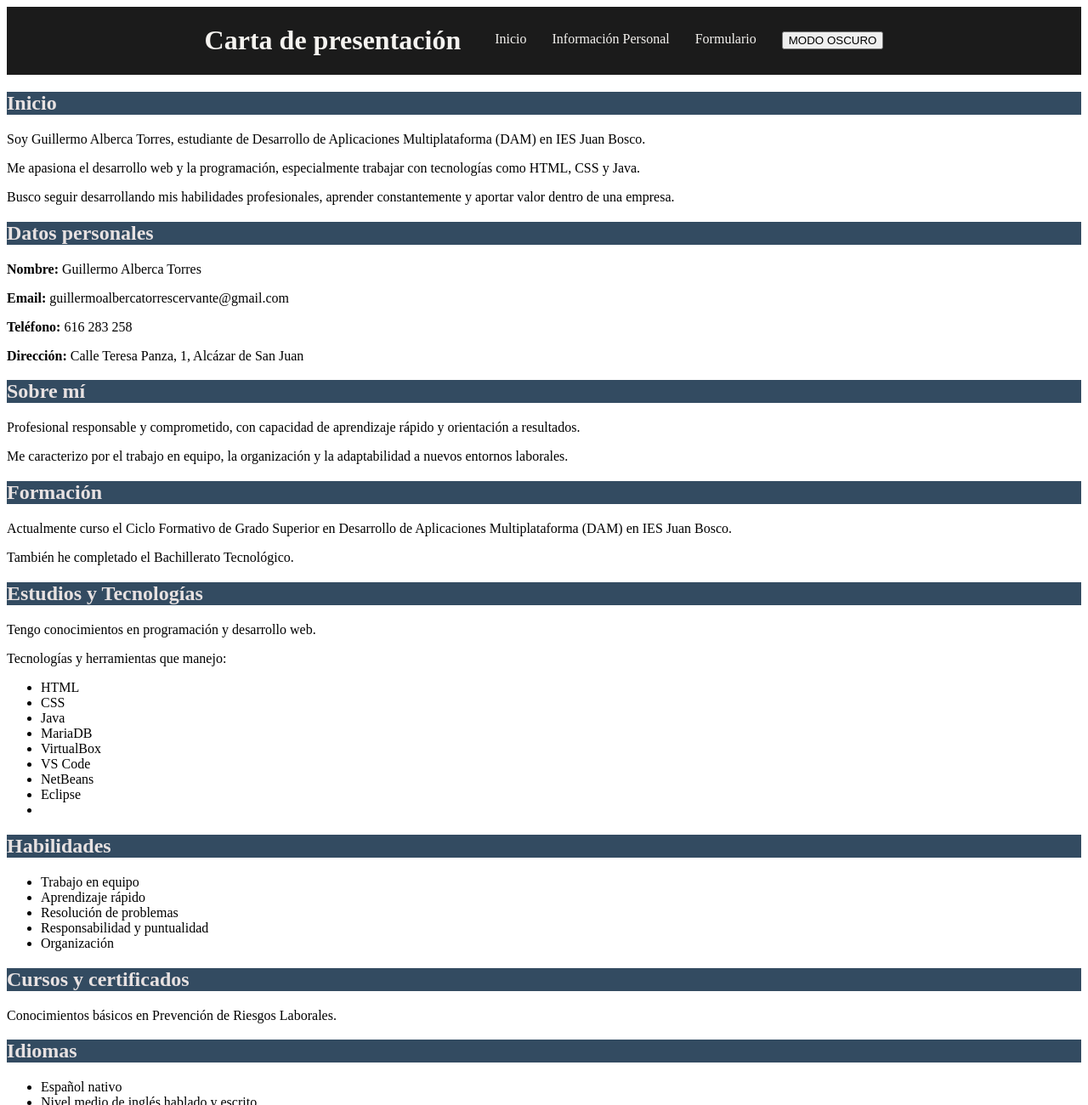
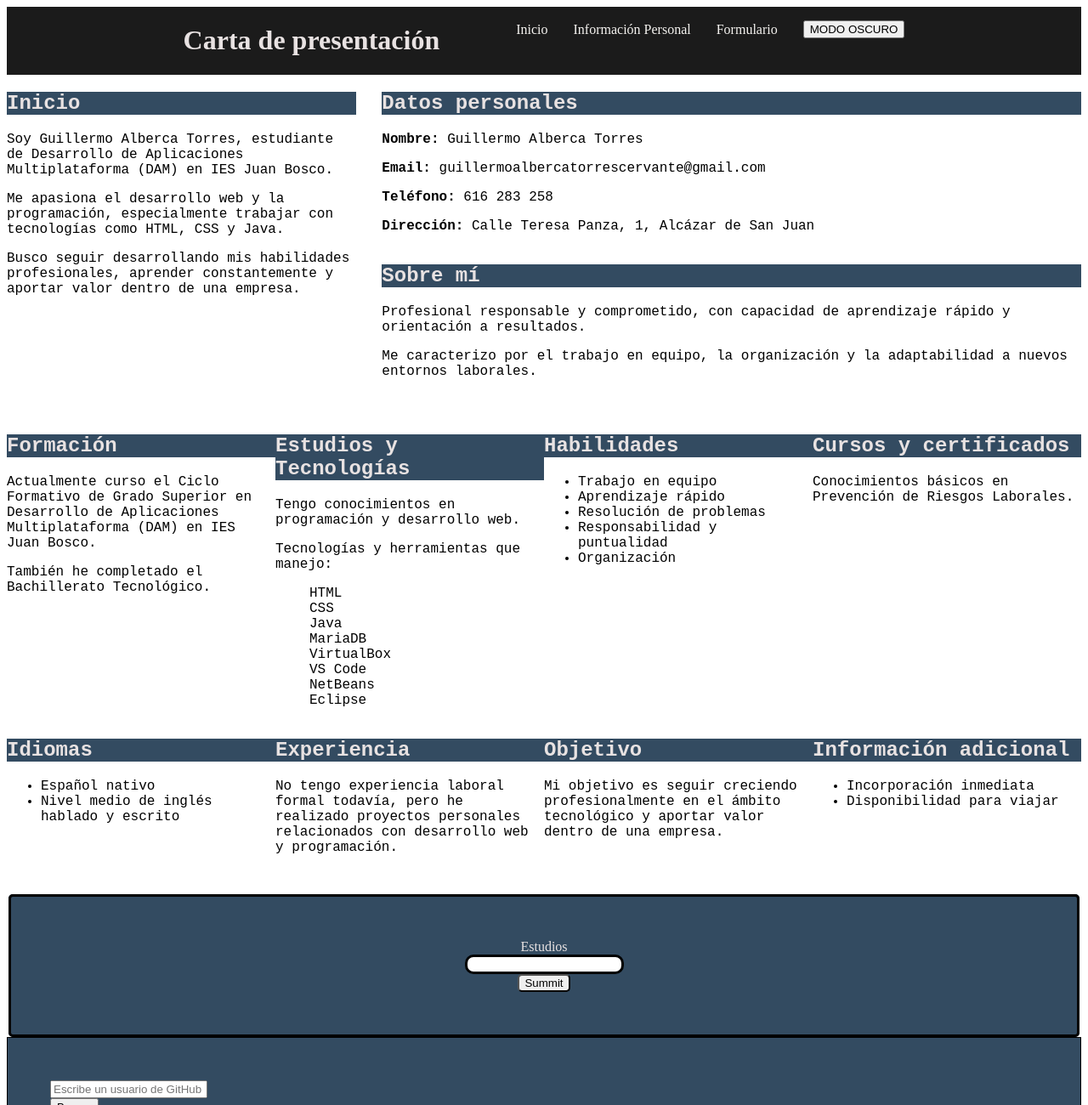
Before and after one commit to g3780076-web/Practicas-de-cojali, a plain HTML site: page PracticaHTML/index.html in a window 1280 px wide. Shown: the top 1300 px of the page at 85% size. Drawn offline with Linux system fonts and the light colour scheme.

Commit message:
Commit 11 y final  --> Hemos mejorado el css

```diff
--- a/css/style.css
+++ b/css/style.css
@@ -1,11 +1,89 @@
+/*ESTE CSS ES PARA LA PAGINA PRINCIPAL*/
+*{
+    box-sizing:border-box;
+}
+/*body{
+    background-color: rgb(56, 51, 51);
+}
+*/
+
+
+
+#datospersonales{
+    display: flex;
+}
+
+#forma2{
+    display:grid;
+    grid-template-columns: repeat(4,1fr);
+}
+
+
 header{
     display: flex;
     justify-content: center;
+    gap: 50px;
+    background-color: rgb(27, 27, 27);
+    color: rgb(232, 226, 226);
+}
+
+#text{
+    border: #000000 solid 3px;
+    border-radius: 10px;
+}
+#enviar{
+    border-radius: 5px;
+}
+.F{
+    display: flex;
     align-items: center;
+    justify-content: center;
+    flex-direction: column;
+    padding: 50px;
+     border: #000000 solid 3px;
+    border-radius: 5px;
+    background-color: rgb(51, 75, 97);
+}
+
+label{
+    color: rgb(232, 226, 226);
+}
+
+
+
+.card{
+    border-radius: 5px;
+    background-color: rgb(136, 139, 139);
+}
+
+
+.GH{
+    border: #000000 solid 1px;
+    padding: 50px;
+    background-color: rgb(51, 75, 97);
+}
+
+#repos a {
+    color: #000000;
+    text-decoration: none;
+    font-weight: bold;
+}
+
+#repos a:hover {
+    color: rgb(0, 0, 0);
     background-color: rgb(27, 27, 27);
     color: rgb(245, 243, 240);
 }
 
+
+
+
+
+.ul_Header{
+    display: flex;
+    gap: 30px;
+    flex-direction:row;
+}
 a{
     text-decoration: none;
     color: rgb(245, 243, 240);
@@ -15,30 +93,107 @@ a:hover{
     font-style: italic;
     text-decoration: overline;
 }
+a{
+    color: rgb(245, 243, 240);
+}
+
 
 .ul_Header{
     list-style: none;
     display: flex;
+    justify-content:center;
+    align-items: center;
+    background-color: rgb(27, 27, 27);
+    color:rgb(245, 243, 240);
+}
+main{
+    font-family:'Courier New', Courier, monospace;
     gap: 30px;
     justify-content: center;
 }
-
+footer{
+    background-color: rgb(66, 64, 64);
+    color:rgb(245, 243, 240);
+}
 .boton:hover{
     width: 120px;
     height: 40px;
 }
 
 h2{
+    /*background-color: rgb(207, 213, 139);*/
     background-color: rgb(51, 75, 97);
     color: rgb(232, 226, 226);
 }
 
+@media (min-width: 768px) {
+
+main{
+    display: grid;
+    grid-template-columns:1fr 2fr;
+    grid-template-rows: auto auto;
+    grid-template-areas: 'inicio datospersonales'
+                        'forma2 forma2'
+                        'contactar contactar';
+}
+
+#forma2{
+grid-area: forma2;
+}
+
+#inicio{
+    grid-area: inicio;
+}
+
+#datospersonales{
+    grid-area: datospersonales;
+}
+
+#contactar{
+    grid-area: contactar;
+}
+}
+
+
+@media (min-width: 400px) {
+
+header{
+    flex-direction: column;
+}
+#datospersonales{
+    flex-direction: column;
+}
+#Formu{
+    flex-direction: column;
+}
+#forma2{
+    display:grid;
+    grid-template-columns: repeat(1,1fr);
+
+}
 @media (min-width: 400px){
     header{
         flex-direction: column;
     }
 }
+}
+@media (min-width: 1000px) {
 
+header{
+    flex-direction: row;
+}
+#Formu{
+    flex-direction: row;
+}
+#forma2{
+    display:grid;
+    grid-template-columns: repeat(4,1fr);
+
+}
+}
+.Estudios{
+    list-style: none;
+}
 @media (min-width: 1000px){
     header{
         flex-direction: row;
```
